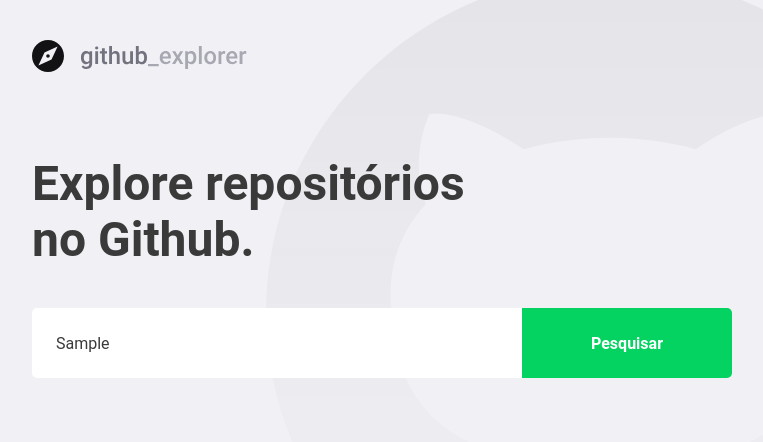
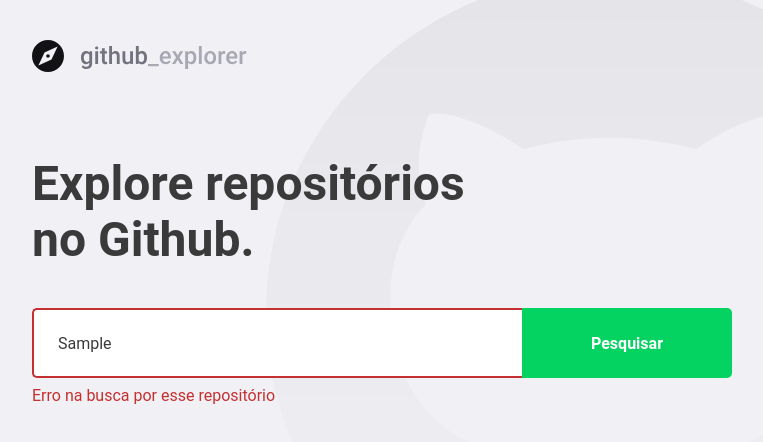
Before and after one commit to victor3r/github-explorer, a React (Create React App) app: page / in a window 1280 px wide. Both pictures are taken after typing "Sample" into the empty fields and a click on the button "Pesquisar". Shown: the top 442 px of the page, without its empty margins (148-911 px from the left). Built offline with nearby package versions, Linux system fonts and the light colour scheme; no server answers; the HTML template or start-up script is replaced by a standard one.

Commit message:
:sparkles: dealing with errors

```diff
--- a/src/pages/Dashboard/index.tsx
+++ b/src/pages/Dashboard/index.tsx
@@ -4,7 +4,7 @@
 
 import logoImg from '../../assets/logo.svg';
 
-import { Title, Form, Repositories } from './styles';
+import { Title, Form, Repositories, Error } from './styles';
 
 interface Repository {
   full_name: string;
@@ -17,17 +17,28 @@
 
 const Dashboard: React.FC = () => {
   const [newRepo, setNewRepo] = useState('');
+  const [inputError, setInputError] = useState('');
   const [repositories, setRepositories] = useState<Repository[]>([]);
 
   async function handleAddRepository(event: FormEvent<HTMLFormElement>) {
     event.preventDefault();
 
-    const response = await api.get<Repository>(`repos/${newRepo}`);
+    if (!newRepo) {
+      setInputError('Digite o nome do usuário/repositório');
+      return;
+    }
 
-    const repository = response.data;
+    try {
+      const response = await api.get<Repository>(`repos/${newRepo}`);
 
-    setRepositories([...repositories, repository]);
-    setNewRepo('');
+      const repository = response.data;
+
+      setRepositories([...repositories, repository]);
+      setNewRepo('');
+      setInputError('');
+    } catch (err) {
+      setInputError('Erro na busca por esse repositório');
+    }
   }
 
   return (
@@ -35,7 +46,7 @@
       <img src={logoImg} alt="Github Explorer" />
       <Title>Explore repositórios no Github.</Title>
 
-      <Form onSubmit={handleAddRepository}>
+      <Form hasError={!!inputError} onSubmit={handleAddRepository}>
         <input
           value={newRepo}
           onChange={e => setNewRepo(e.target.value)}
@@ -43,6 +54,8 @@
         />
         <button type="submit">Pesquisar</button>
       </Form>
+
+      {inputError && <Error>{inputError}</Error>}
 
       <Repositories>
         {repositories.map(repository => (
@@ -56,7 +69,7 @@
               <p>{repository.description}</p>
             </div>
 
-            <FiChevronRight size={32} color="#CBCBD6" />
+            <FiChevronRight size={32} />
           </a>
         ))}
       </Repositories>
--- a/src/pages/Dashboard/styles.ts
+++ b/src/pages/Dashboard/styles.ts
@@ -1,5 +1,9 @@
-import styled from 'styled-components';
+import styled, { css } from 'styled-components';
 import { shade } from 'polished';
+
+interface FormProps {
+  hasError: boolean;
+}
 
 export const Title = styled.h1`
   font-size: 48px;
@@ -9,7 +13,7 @@
   margin-top: 80px;
 `;
 
-export const Form = styled.form`
+export const Form = styled.form<FormProps>`
   margin-top: 40px;
   max-width: 700px;
   display: flex;
@@ -21,6 +25,14 @@
     border: 0;
     border-radius: 5px 0 0 5px;
     color: #3a3a3a;
+    border: 2px solid #fff;
+    border-right: 0;
+
+    ${props =>
+      props.hasError &&
+      css`
+        border-color: #c53030;
+      `}
 
     &::placeholder {
       color: #a8a8b3;
@@ -41,6 +53,12 @@
       background: ${shade(0.2, '#04d361')};
     }
   }
+`;
+
+export const Error = styled.span`
+  display: inline-block;
+  color: #c53030;
+  margin-top: 8px;
 `;
 
 export const Repositories = styled.div`
@@ -90,6 +108,7 @@
 
     svg {
       margin-left: auto;
+      color: #cbcbd6;
     }
   }
 `;
```
